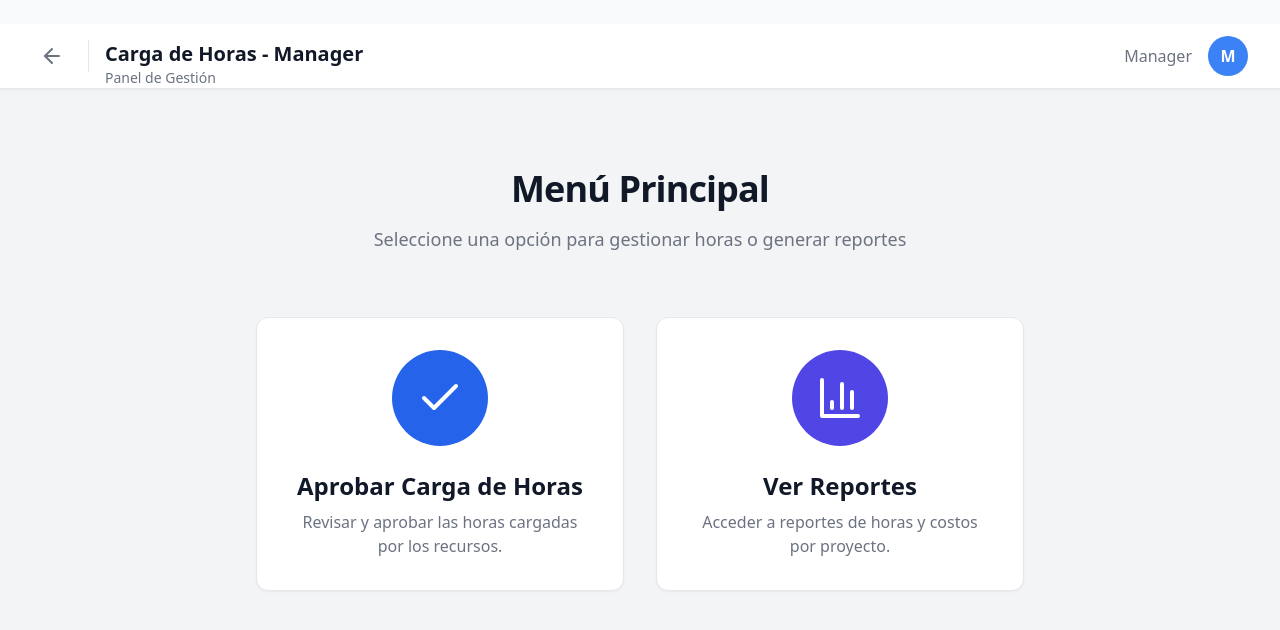
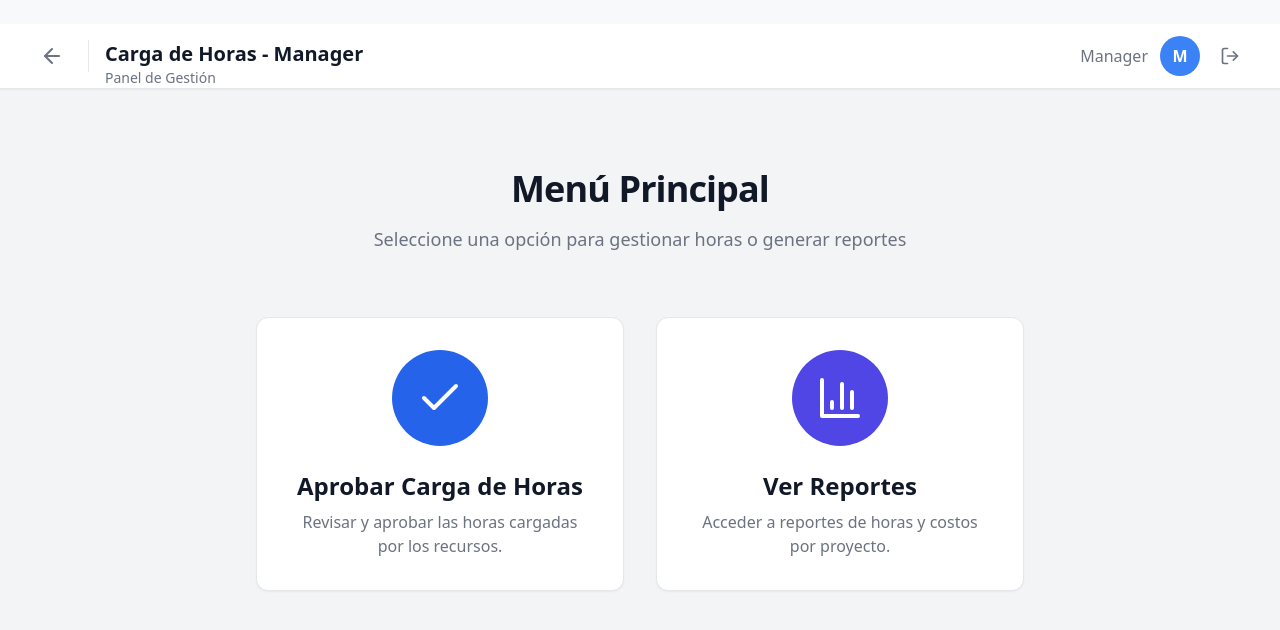
Before and after one commit to MalenaSein/tribu-A-frontend-2025-2C, a React (Create React App) app: page /manager/home-carga-horas in a window 1280 px wide. Shown: the top 630 px of the page. Built offline with nearby package versions, Linux system fonts and the light colour scheme.

Commit message:
arreglo bug de que el manager se podia ver a si mismo en el reporte

```diff
--- a/src/pages/TimeEntryDashboard.js
+++ b/src/pages/TimeEntryDashboard.js
@@ -1,11 +1,18 @@
 import React from 'react';
 import { useNavigate } from 'react-router-dom';
-import { Check, BarChart3, ArrowLeft } from 'lucide-react';
+import { Check, BarChart3, ArrowLeft, LogOut } from 'lucide-react';
 import AuthService from '../services/AuthService';
 
 const TimeEntryDashboard = () => {
     const navigate = useNavigate();
     const user = AuthService.getCurrentUser();
+
+    const handleLogout = () => {
+        if (window.confirm('¿Está seguro que desea cerrar sesión?')) {
+            AuthService.logout();
+            navigate('/');
+        }
+    };
 
     const CardModule = ({ icon: Icon, title, description, bgColor, path, disabled }) => {
         const handleClick = () => {
@@ -50,13 +57,20 @@ const TimeEntryDashboard = () => {
                                 <span className="text-sm text-gray-500">Panel de Gestión</span>
                             </div>
                         </div>
-                        <div className="flex items-center space-x-4">
+                        <div className="flex items-center space-x-3">
                             <span className="hidden sm:block font-medium text-gray-500">
                                 {user?.name || 'Manager'}
                             </span>
                             <div className="h-10 w-10 rounded-full bg-blue-500 flex items-center justify-center text-white font-bold">
                                 {user?.name?.charAt(0) || 'M'}
                             </div>
+                            <button
+                                onClick={handleLogout}
+                                className="p-2 rounded-full text-gray-500 hover:bg-red-50 hover:text-red-600 transition-colors"
+                                title="Cerrar Sesión"
+                            >
+                                <LogOut className="h-5 w-5" />
+                            </button>
                         </div>
                     </div>
                 </div>
--- a/src/pages/WeeklyHoursResourceSelection.js
+++ b/src/pages/WeeklyHoursResourceSelection.js
@@ -4,6 +4,9 @@ import { Users, ArrowLeft } from 'lucide-react';
 import Header from '../components/Header';
 import LoadingState from '../components/LoadingState';
 import APIClient from '../services/APIClient';
+
+// ✅ ID del rol de Manager (Horacio)
+const ROL_ID_MANAGER = "6e6ecd47-fa18-490e-b25a-c9101a398b6d";
 
 const WeeklyHoursResourceSelection = () => {
     const navigate = useNavigate();
@@ -17,7 +20,16 @@ const WeeklyHoursResourceSelection = () => {
             setError(null);
             try {
                 const data = await APIClient.getAllResources();
-                setResources(data);
+
+                // ✅ FILTRAR: Excluir empleados con rol de MANAGER
+                const filteredResources = data.filter(resource =>
+                    resource.rolId !== ROL_ID_MANAGER
+                );
+
+                console.log(`📊 Total empleados: ${data.length}`);
+                console.log(`✅ Empleados (sin managers): ${filteredResources.length}`);
+
+                setResources(filteredResources);
             } catch (err) {
                 setError(`Error al cargar empleados: ${err.message}`);
             } finally {
@@ -49,7 +61,12 @@ const WeeklyHoursResourceSelection = () => {
                                         onClick={() => navigate(`/manager/reportes/reporte-recurso?id=${resource.id}&nombre=${resource.nombre}&apellido=${resource.apellido}`)}
                                         className="w-full text-left p-4 flex justify-between items-center text-gray-900 font-medium"
                                     >
-                                        {`${resource.nombre} ${resource.apellido}`}
+                                        <div>
+                                            <span className="text-base">{`${resource.nombre} ${resource.apellido}`}</span>
+                                            <span className="text-sm text-gray-500 ml-2">
+                                                (Desarrollador)
+                                            </span>
+                                        </div>
                                         <ArrowLeft size={20} className="rotate-180 text-blue-500" />
                                     </button>
                                 </li>
@@ -60,7 +77,10 @@ const WeeklyHoursResourceSelection = () => {
                 {!loading && resources.length === 0 && !error && (
                     <div className="text-center p-10 bg-white rounded-xl shadow-sm border border-gray-200">
                         <Users className="h-10 w-10 text-gray-400 mx-auto mb-4" />
-                        <p className="text-lg font-medium">No hay empleados disponibles.</p>
+                        <p className="text-lg font-medium">No hay empleados disponibles para reportes.</p>
+                        <p className="text-sm text-gray-500 mt-2">
+                            Los managers no aparecen en esta lista.
+                        </p>
                     </div>
                 )}
             </main>
@@ -68,5 +88,4 @@ const WeeklyHoursResourceSelection = () => {
     );
 };
 
-// Al final del archivo
 export default WeeklyHoursResourceSelection;
```
